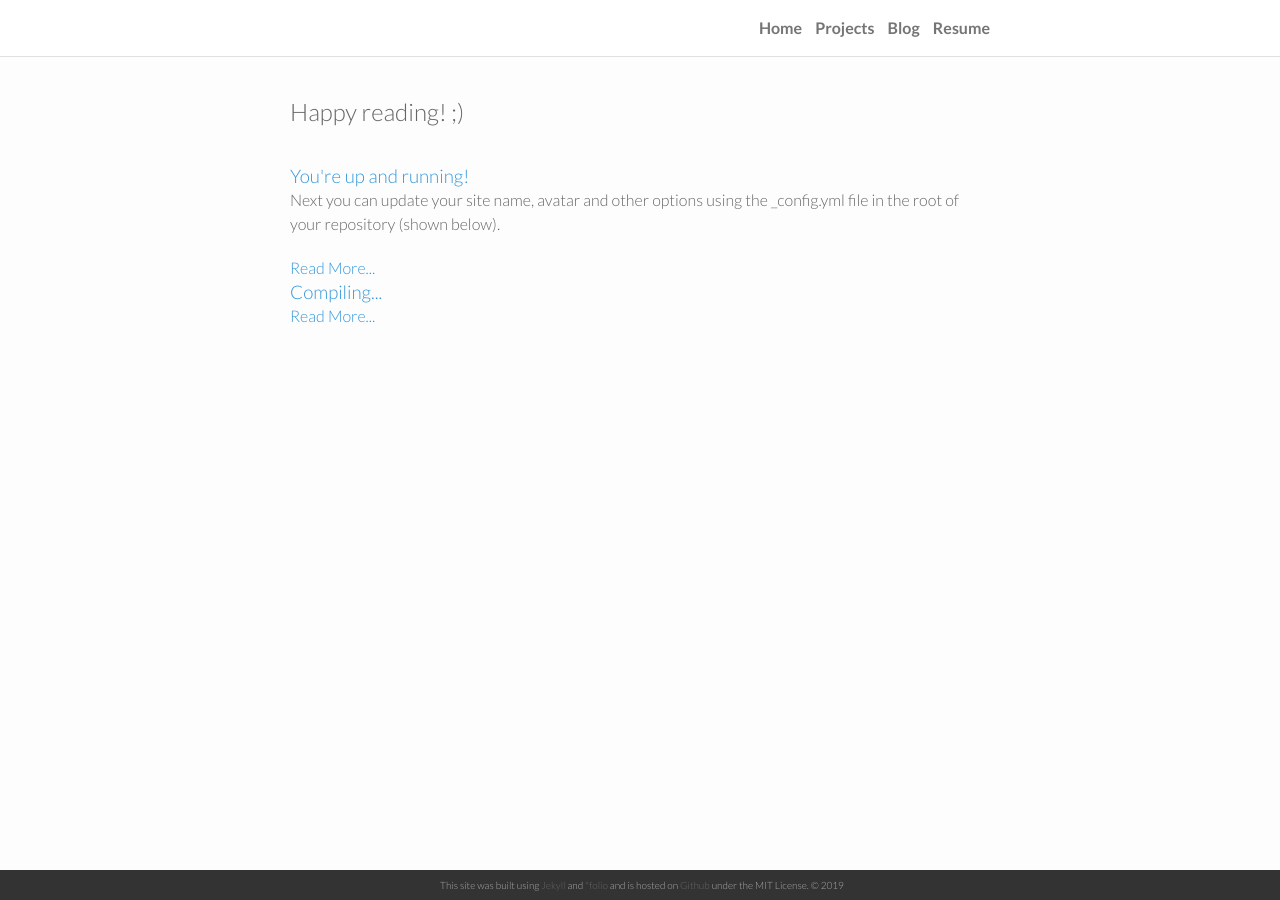
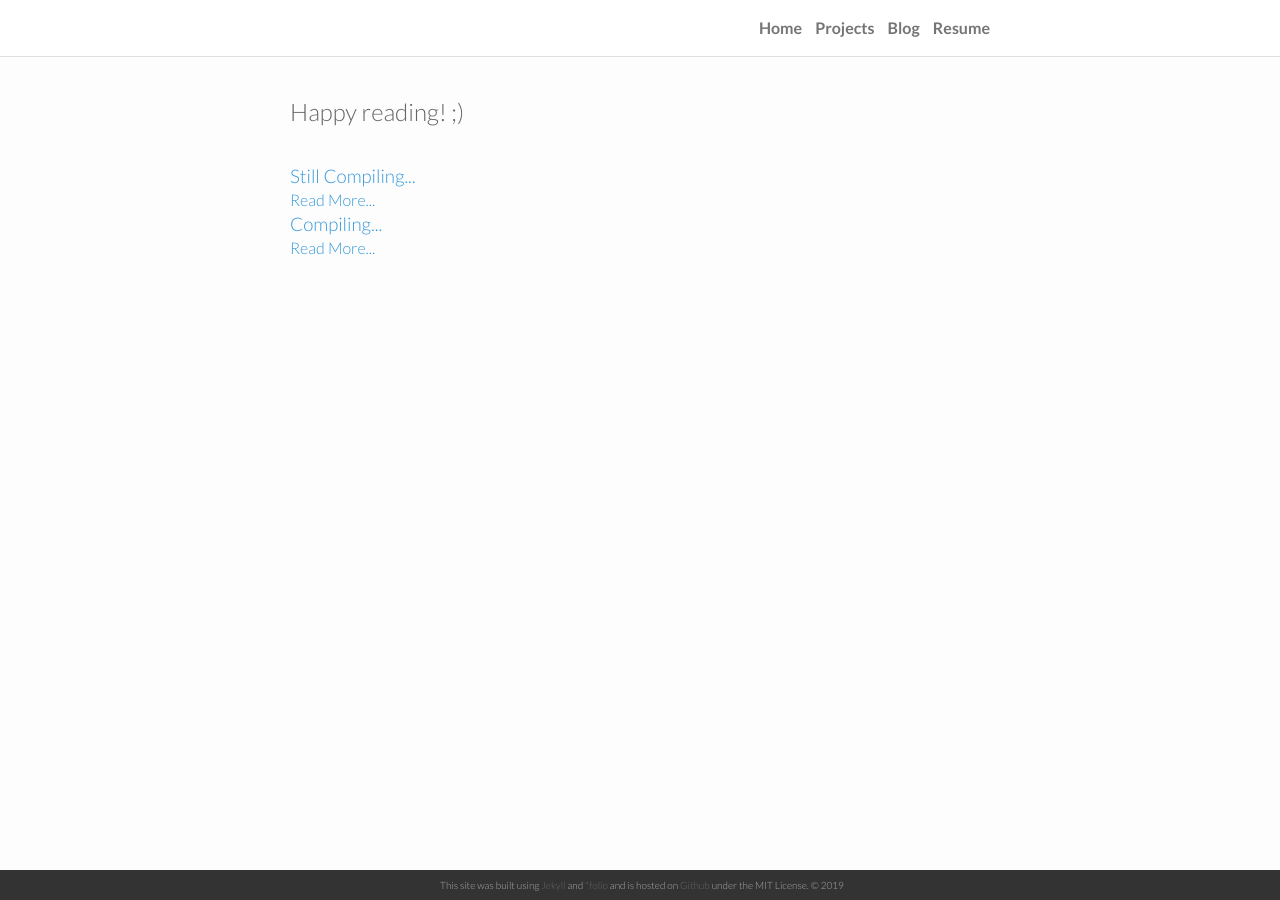
Before and after one commit to RachithP/rp.github.io, a Jekyll site: the page built from blog.md, in a window 1280 px wide. Built offline with Jekyll 4.4.1, drawn with Linux system fonts in a browser that asks for light colours.

Commit message:
Update 2020-02-22-Hello-World.md

```diff
--- a/_posts/2020-02-22-Hello-World.md
+++ b/_posts/2020-02-22-Hello-World.md
@@ -1,10 +1,4 @@
 ---
 layout: post
-title: You're up and running!
+title: Still Compiling...
 ---
-
-Next you can update your site name, avatar and other options using the _config.yml file in the root of your repository (shown below).
-
-![_config.yml]({{ site.baseurl }}/images/config.png)
-
-The easiest way to make your first post is to edit this one. Go into /_posts/ and update the Hello World markdown file. For more instructions head over to the [Jekyll Now repository](https://github.com/barryclark/jekyll-now) on GitHub.
```
